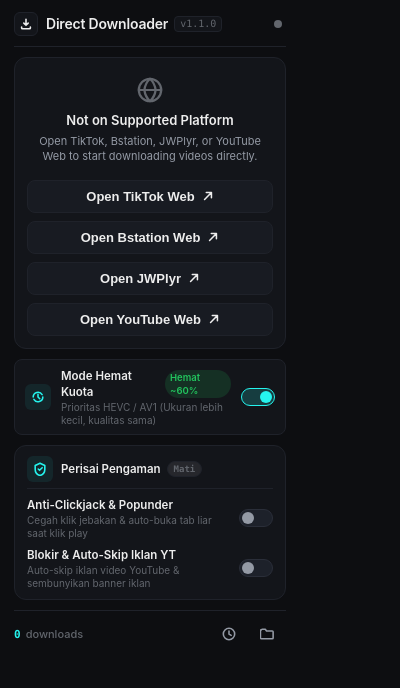
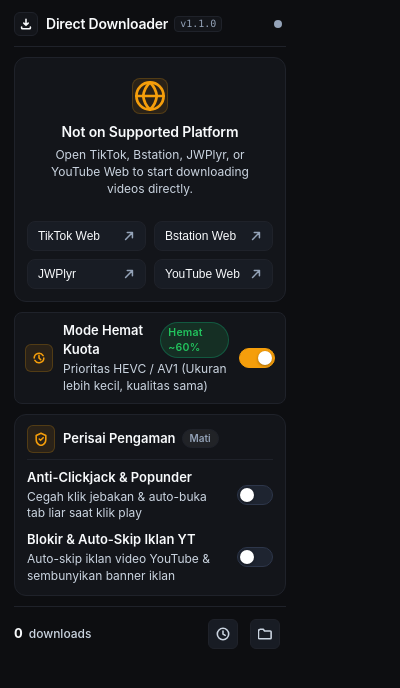
Before and after one commit to AMillionDriver/Mungil-Extention-Downloader, a browser extension: page popup/popup.html in a window 400 px wide. Drawn offline with Linux system fonts and the light colour scheme.

Commit message:
style(popup): overhaul UI with tactile non-slop ergonomics, 2-column platform grid, and high-contrast typography

```diff
--- a/popup/popup.css
+++ b/popup/popup.css
@@ -4,25 +4,26 @@
  */
 
 :root {
-  /* Color Tokens */
+  /* Color Tokens - Calibrated Non-Slop Dark Architecture */
   --bg-base: #0d0e11;
   --bg-surface: #13151a;
-  --bg-surface-hover: #181b22;
-  --bg-surface-active: #1d212a;
+  --bg-surface-hover: #181c24;
+  --bg-surface-active: #1e2430;
 
   --border-hairline: #1f222a;
-  --border-subtle: #2a2e39;
-  --border-focus: #3e4454;
+  --border-subtle: #2d364a;
+  --border-focus: #f59e0b;
 
-  --text-primary: #ededed;
-  --text-secondary: #949aa5;
-  --text-muted: #62666d;
+  --text-primary: #f8fafc;
+  --text-secondary: #cbd5e1;
+  --text-muted: #94a3b8;
   --text-inverse: #0d0e11;
 
-  --accent-cyan: #25f4ee;
+  --accent-primary: #f59e0b;
+  --accent-cyan: #38bdf8;
   --accent-green: #22c55e;
   --accent-coral: #fe2c55;
-  --accent-pink: #fe6081;
+  --accent-pink: #f472b6;
   --accent-error: #ef4444;
 
   /* Typography */
@@ -54,10 +55,26 @@
   color: var(--text-primary);
   font-family: var(--font-sans);
   font-size: 13px;
-  line-height: 1.4;
+  line-height: 1.45;
   -webkit-font-smoothing: antialiased;
   user-select: none;
-  overflow: hidden;
+  overflow-x: hidden;
+  overflow-y: auto;
+}
+
+/* Custom Sleek Scrollbar */
+::-webkit-scrollbar {
+  width: 4px;
+}
+::-webkit-scrollbar-track {
+  background: transparent;
+}
+::-webkit-scrollbar-thumb {
+  background: rgba(255, 255, 255, 0.15);
+  border-radius: 9999px;
+}
+::-webkit-scrollbar-thumb:hover {
+  background: rgba(255, 255, 255, 0.3);
 }
 
 .popup-container {
@@ -256,37 +273,77 @@
   flex-direction: column;
   align-items: center;
   text-align: center;
-  padding: 6px 2px;
-  gap: 5px;
+  padding: 8px 4px 6px;
+  gap: 4px;
 }
 
 .empty-icon {
-  width: 28px;
-  height: 28px;
+  width: 36px;
+  height: 36px;
   display: flex;
   align-items: center;
   justify-content: center;
-  color: var(--text-muted);
-  margin-bottom: 2px;
+  color: var(--accent-primary);
+  background: rgba(245, 158, 11, 0.1);
+  border: 1px solid rgba(245, 158, 11, 0.2);
+  border-radius: var(--radius-md);
+  margin-bottom: 4px;
 }
 
 .empty-title {
-  font-size: 13px;
+  font-size: 14px;
   font-weight: 600;
   color: var(--text-primary);
+  letter-spacing: -0.01em;
 }
 
 .empty-desc {
-  font-size: 11px;
+  font-size: 12px;
   color: var(--text-secondary);
-  line-height: 1.35;
+  line-height: 1.42;
+  max-width: 290px;
 }
 
 .empty-action-group {
-  display: flex;
-  flex-direction: column;
+  display: grid;
+  grid-template-columns: 1fr 1fr;
   gap: 8px;
   width: 100%;
+  margin-top: 8px;
+}
+
+.platform-chip {
+  padding: 7px 10px !important;
+  font-size: 12px !important;
+  font-weight: 500 !important;
+  border-radius: var(--radius-md) !important;
+  background: var(--bg-surface-hover) !important;
+  border: 1px solid var(--border-hairline) !important;
+  color: var(--text-primary) !important;
+  display: flex !important;
+  align-items: center !important;
+  justify-content: space-between !important;
+  text-decoration: none !important;
+  transition: var(--transition-fast) !important;
+}
+
+.platform-chip:hover {
+  background: var(--bg-surface-active) !important;
+  border-color: var(--border-subtle) !important;
+  transform: translateY(-1px);
+}
+
+.platform-chip .btn-icon-sm {
+  width: 12px;
+  height: 12px;
+  color: var(--text-muted);
+  flex-shrink: 0;
+  transition: var(--transition-fast);
+}
+
+.platform-chip:hover .btn-icon-sm {
+  color: var(--text-primary);
+  transform: translate(1px, -1px);
 }
 
 /* Buttons */
@@ -413,27 +470,28 @@
   display: flex;
   align-items: center;
   justify-content: space-between;
-  padding-top: 10px;
+  padding-top: 12px;
   border-top: 1px solid var(--border-hairline);
 }
 
 .footer-metrics {
   display: flex;
   align-items: baseline;
-  gap: 5px;
+  gap: 6px;
 }
 
 .metric-number {
-  font-family: var(--font-mono);
-  font-size: 11px;
-  font-weight: 600;
-  color: var(--accent-cyan);
+  font-family: var(--font-sans);
+  font-feature-settings: 'tnum';
+  font-size: 13.5px;
+  font-weight: 700;
+  color: var(--text-primary);
 }
 
 .metric-label {
-  font-size: 11px;
+  font-size: 12px;
   font-weight: 500;
-  color: var(--text-muted);
+  color: var(--text-secondary);
 }
 
 .footer-actions-group {
@@ -443,14 +501,14 @@
 }
 
 .btn-icon-action {
-  width: 26px;
-  height: 26px;
+  width: 30px;
+  height: 30px;
   display: inline-flex;
   align-items: center;
   justify-content: center;
-  background: transparent;
+  background: var(--bg-surface-hover);
   color: var(--text-secondary);
-  border: 1px solid transparent;
+  border: 1px solid var(--border-hairline);
   border-radius: var(--radius-sm);
   cursor: pointer;
   transition: var(--transition-fast);
@@ -459,8 +517,9 @@
 
 .btn-icon-action:hover {
   color: var(--text-primary);
-  background: var(--bg-surface);
-  border-color: var(--border-hairline);
+  background: var(--bg-surface-active);
+  border-color: var(--border-subtle);
+  transform: translateY(-1px);
 }
 
 .btn-icon-action:focus-visible {
@@ -494,13 +553,14 @@
 }
 
 .pref-icon {
-  width: 26px;
-  height: 26px;
+  width: 28px;
+  height: 28px;
   display: flex;
   align-items: center;
   justify-content: center;
-  color: var(--accent-cyan);
-  background: rgba(37, 244, 238, 0.08);
+  color: var(--accent-primary);
+  background: rgba(245, 158, 11, 0.1);
+  border: 1px solid rgba(245, 158, 11, 0.2);
   border-radius: var(--radius-sm);
   flex-shrink: 0;
 }
@@ -522,33 +582,35 @@
 }
 
 .pref-title {
-  font-size: 11.5px;
+  font-size: 13px;
   font-weight: 600;
   color: var(--text-primary);
 }
 
 .pref-badge {
-  font-size: 9.5px;
+  font-size: 10.5px;
   font-weight: 600;
-  padding: 1px 5px;
-  background: rgba(34, 197, 94, 0.15);
-  color: var(--accent-green);
+  padding: 2px 7px;
+  background: rgba(16, 185, 129, 0.15);
+  color: #34d399;
+  border: 1px solid rgba(16, 185, 129, 0.3);
   border-radius: var(--radius-full);
+  letter-spacing: 0.02em;
 }
 
 .pref-subtitle {
-  font-size: 10px;
-  color: var(--text-muted);
-  line-height: 1.25;
-  margin-top: 1px;
+  font-size: 12px;
+  color: var(--text-secondary);
+  line-height: 1.4;
+  margin-top: 2px;
 }
 
 /* Modern Toggle Switch */
 .toggle-switch {
   position: relative;
   display: inline-block;
-  width: 34px;
-  height: 18px;
+  width: 36px;
+  height: 20px;
   flex-shrink: 0;
   cursor: pointer;
 }
@@ -569,29 +631,30 @@
   background-color: var(--bg-surface-active);
   border: 1px solid var(--border-subtle);
   transition: 0.2s cubic-bezier(0.4, 0, 0.2, 1);
-  border-radius: 18px;
+  border-radius: 20px;
 }
 
 .toggle-slider:before {
   position: absolute;
   content: '';
-  height: 12px;
-  width: 12px;
+  height: 14px;
+  width: 14px;
   left: 2px;
   bottom: 2px;
-  background-color: var(--text-secondary);
+  background-color: #ffffff;
+  box-shadow: 0 1px 3px rgba(0, 0, 0, 0.35);
   transition: 0.2s cubic-bezier(0.4, 0, 0.2, 1);
   border-radius: 50%;
 }
 
 .toggle-switch input:checked + .toggle-slider {
-  background-color: rgba(37, 244, 238, 0.18);
-  border-color: var(--accent-cyan);
+  background-color: var(--accent-primary);
+  border-color: var(--accent-primary);
 }
 
 .toggle-switch input:checked + .toggle-slider:before {
   transform: translateX(16px);
-  background-color: var(--accent-cyan);
+  background-color: #ffffff;
 }
 
 /* Active Downloads Queue (yt-dlp live progress) */
@@ -912,7 +975,9 @@
 }
 
 .shield-icon-box {
-  color: var(--accent-cyan);
+  color: var(--accent-primary);
+  background: rgba(245, 158, 11, 0.1);
+  border: 1px solid rgba(245, 158, 11, 0.2);
 }
 
 .shield-title-group {
@@ -922,21 +987,21 @@
 }
 
 .shield-status-pill {
-  font-size: 9px;
-  font-family: var(--font-mono);
+  font-size: 10px;
+  font-family: var(--font-sans);
   font-weight: 600;
-  padding: 1px 6px;
+  padding: 1px 7px;
   border-radius: var(--radius-full);
-  background: rgba(255, 255, 255, 0.08);
+  background: rgba(255, 255, 255, 0.06);
   color: var(--text-muted);
   border: 1px solid var(--border-hairline);
   transition: var(--transition-fast);
 }
 
 .shield-status-pill.active {
-  background: rgba(37, 244, 238, 0.12);
-  color: var(--accent-cyan);
-  border-color: rgba(37, 244, 238, 0.3);
+  background: rgba(16, 185, 129, 0.15);
+  color: #34d399;
+  border-color: rgba(16, 185, 129, 0.35);
 }
 
 .shield-row {
--- a/popup/popup.html
+++ b/popup/popup.html
@@ -260,29 +260,29 @@
             </p>
           </div>
           <div class="empty-action-group">
-            <button type="button" class="btn btn-secondary" id="btn-open-tiktok">
-              <span>Open TikTok Web</span>
+            <button type="button" class="btn btn-secondary platform-chip" id="btn-open-tiktok">
+              <span>TikTok Web</span>
               <svg class="btn-icon-sm" viewBox="0 0 14 14" fill="none" stroke="currentColor" stroke-width="1.8"
                 stroke-linecap="round" stroke-linejoin="round">
                 <path d="M3 11L11 3m0 0H5m6 0v6" />
               </svg>
             </button>
-            <button type="button" class="btn btn-secondary" id="btn-open-bstation">
-              <span>Open Bstation Web</span>
+            <button type="button" class="btn btn-secondary platform-chip" id="btn-open-bstation">
+              <span>Bstation Web</span>
               <svg class="btn-icon-sm" viewBox="0 0 14 14" fill="none" stroke="currentColor" stroke-width="1.8"
                 stroke-linecap="round" stroke-linejoin="round">
                 <path d="M3 11L11 3m0 0H5m6 0v6" />
               </svg>
             </button>
-            <button type="button" class="btn btn-secondary" id="btn-open-jwplyr">
-              <span>Open JWPlyr</span>
+            <button type="button" class="btn btn-secondary platform-chip" id="btn-open-jwplyr">
+              <span>JWPlyr</span>
               <svg class="btn-icon-sm" viewBox="0 0 14 14" fill="none" stroke="currentColor" stroke-width="1.8"
                 stroke-linecap="round" stroke-linejoin="round">
                 <path d="M3 11L11 3m0 0H5m6 0v6" />
               </svg>
             </button>
-            <button type="button" class="btn btn-secondary" id="btn-open-youtube">
-              <span>Open YouTube Web</span>
+            <button type="button" class="btn btn-secondary platform-chip" id="btn-open-youtube">
+              <span>YouTube Web</span>
               <svg class="btn-icon-sm" viewBox="0 0 14 14" fill="none" stroke="currentColor" stroke-width="1.8"
                 stroke-linecap="round" stroke-linejoin="round">
                 <path d="M3 11L11 3m0 0H5m6 0v6" />
```
